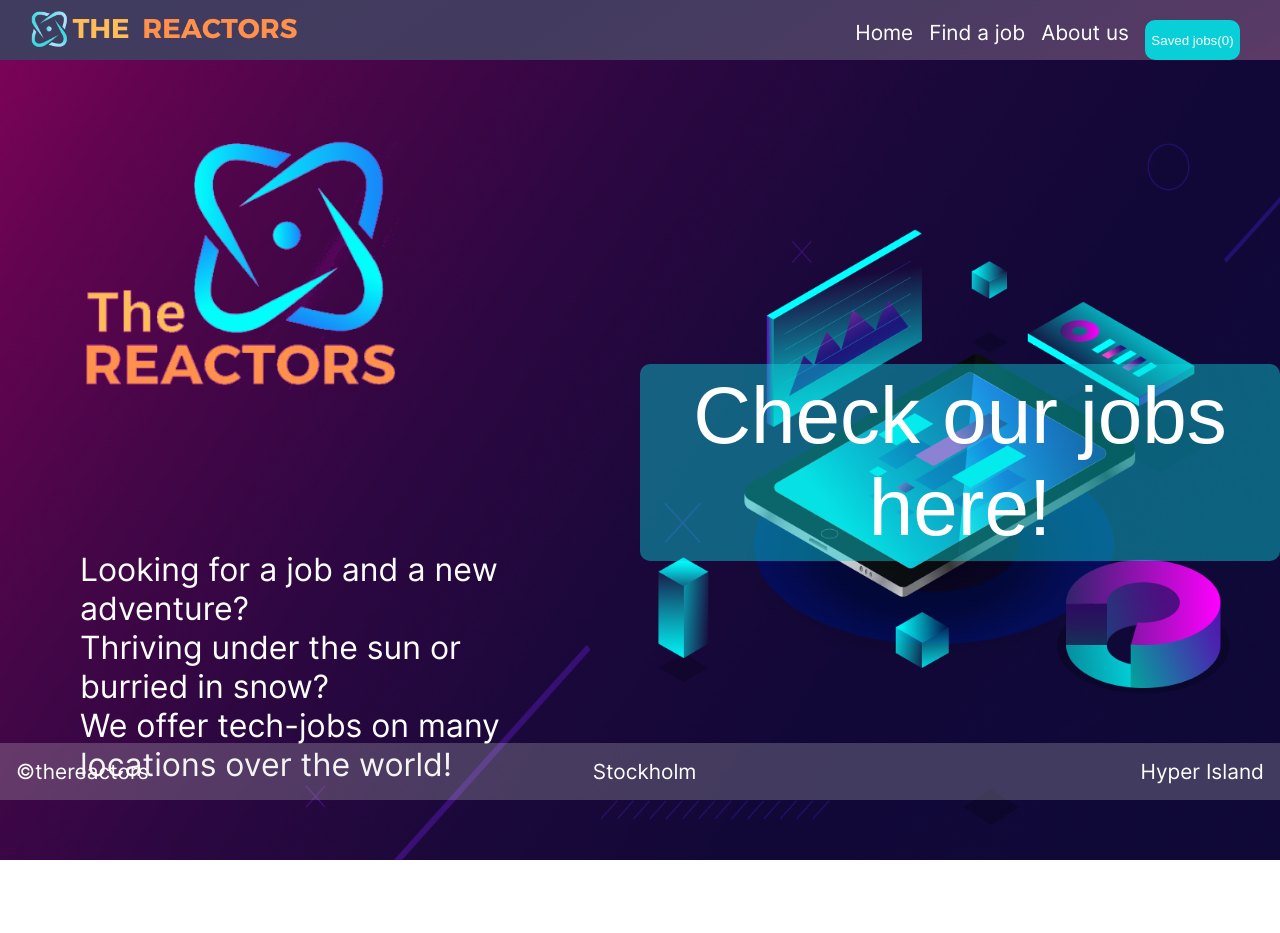
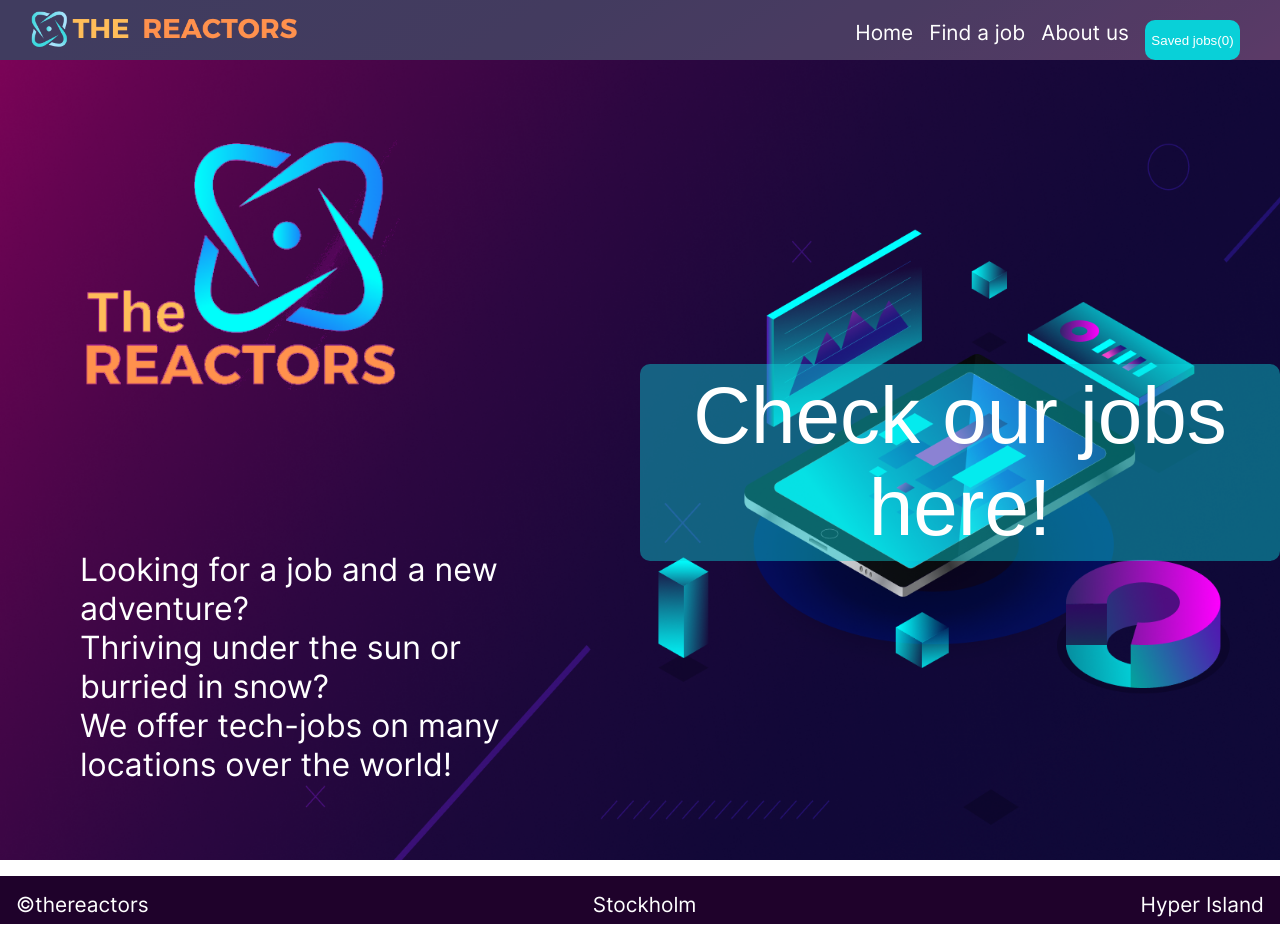
Before and after one commit to Minimoocodes/the-reactors, a React (Create React App) app: page / in a window 1280 px wide. Before the commit the page ends 864 px from the top, so only its background shows below. Built offline with nearby package versions, Linux system fonts and the light colour scheme.

Commit message:
fixing landing page/footer part 100000

```diff
--- a/src/Blocks/Footer.css
+++ b/src/Blocks/Footer.css
@@ -1,9 +1,10 @@
 .footer {
-  background-color: #D3D3D340;
+  background-color: #1f022b;
   width: 100%;
-  min-height: 3rem;
-  position: fixed;
+  height: 3rem;
   bottom: 0;
+  position: absolute;
+  margin-bottom: -4rem;
 }
 
 .footer_wrap {
--- a/src/Blocks/Page.css
+++ b/src/Blocks/Page.css
@@ -29,6 +29,7 @@ body {
   height: 100%;
   font-family: "Inter";
   min-height: 100vh;
+  position: relative;
 }
 
 .page {
--- a/src/pages/LandingPage.js
+++ b/src/pages/LandingPage.js
@@ -12,6 +12,7 @@ export default function LandingPage({ navigate }) {
         width: "100vw",
         height: "100vh",
         zIndex: -10,
+        overflow: "hidden",
       }}
     >
       <div className="landing-page__wrapper">
```
